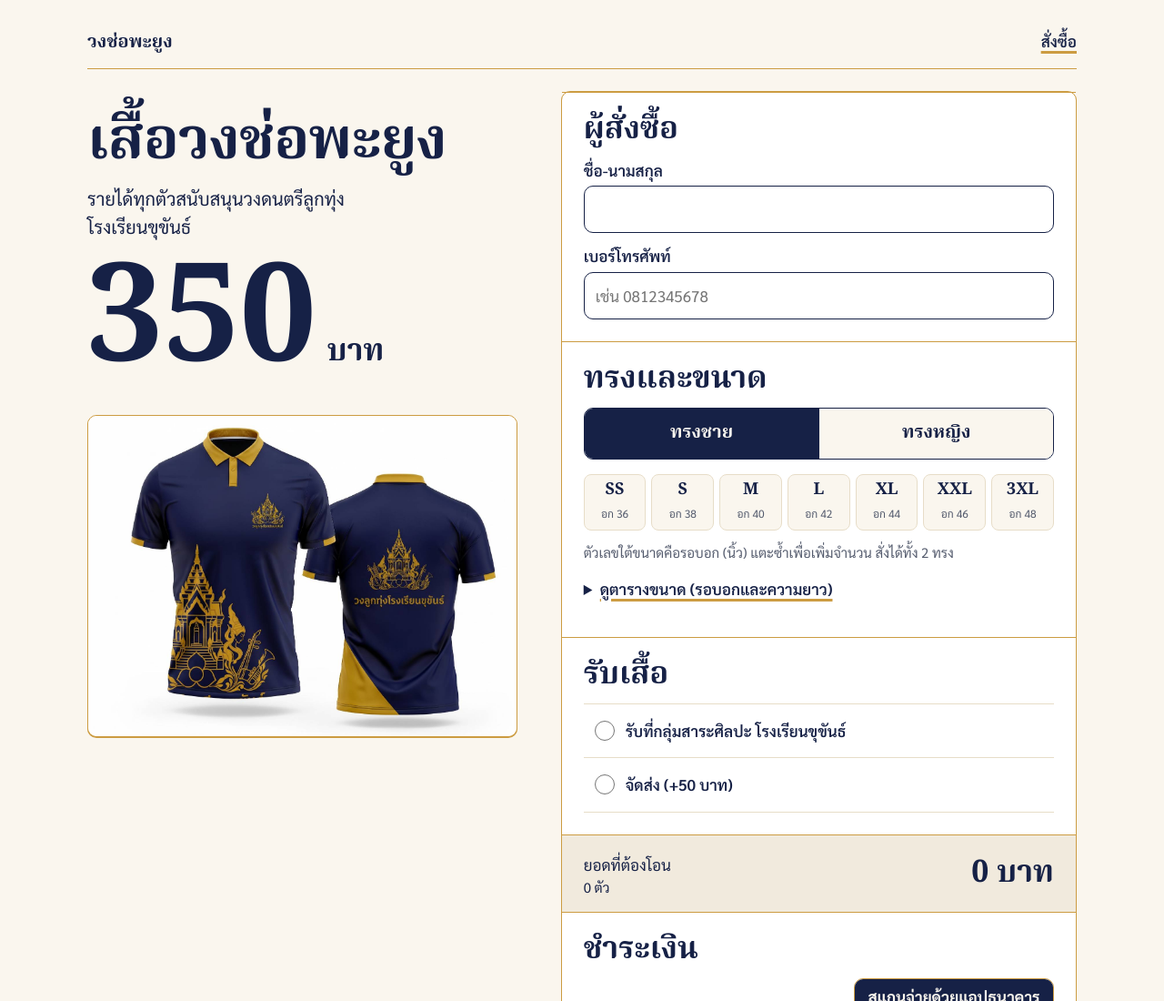
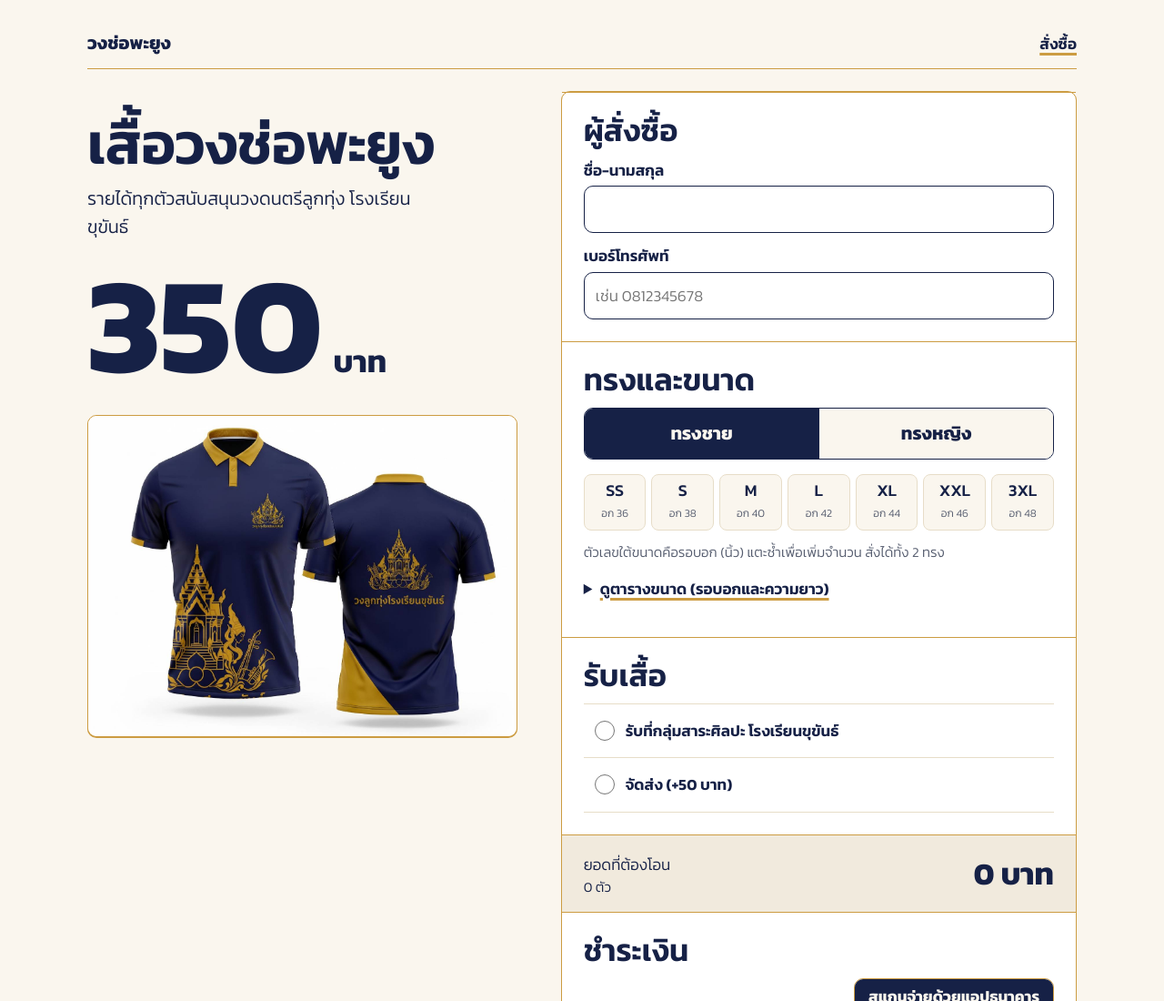
Before and after one commit to chophayung/chophayung.github.io, a plain HTML site: page index.html in a window 1280 px wide. Shown: the top 1100 px of the page at 91% size. Drawn offline with Linux system fonts and the light colour scheme.

Commit message:
Modify font styles and add Kanit font
Updated font styles and added a new font link for 'Kanit'. Adjusted CSS variables for display and body fonts.

```diff
--- a/index.html
+++ b/index.html
@@ -2,7 +2,7 @@
 <html lang="th"><head><meta charset="utf-8"><meta name="viewport" content="width=device-width, initial-scale=1">
 <title>สั่งซื้อเสื้อวงช่อพะยูง โรงเรียนขุขันธ์</title>
 <link rel="preconnect" href="https://fonts.googleapis.com"><link rel="preconnect" href="https://fonts.gstatic.com" crossorigin>
-<link href="https://fonts.googleapis.com/css2?family=Noto+Serif+Thai:wght@600;700&family=Sarabun:wght@400;600;700&display=swap" rel="stylesheet">
+<link href="https://fonts.googleapis.com/css2?family=Kanit:wght@300;400;500;600;700&display=swap" rel="stylesheet">
 <style>
 /* Hallmark · v2.0.0 · variant C atelier · redesign: full · scope: app · theme: carnival (brand drop: the shirt's navy and gold) · deal: manual · genre: editorial · signature: the shirt and its price, set poster-large · built by hand, scripts not run */
 /* critique: one form well on a hard ink shadow; options are ruled rows that invert when chosen; the live total sits in the display face */
@@ -12,7 +12,7 @@
   --color-ink:oklch(24% 0.08 270);--color-ink-2:oklch(34% 0.07 270);--color-muted:oklch(44% 0.04 270);
   --color-accent:oklch(80% 0.15 82);--color-accent-ink:oklch(24% 0.08 270);--color-accent-2:oklch(24% 0.08 270);
   --color-rule:oklch(24% 0.08 270);--color-focus:oklch(55% 0.2 25);--color-error:oklch(50% 0.2 25);--color-white:oklch(100% 0 0);
-  --font-display:"Kanit","Big Shoulders Display",Impact,sans-serif;--font-body:"Sarabun","Golos Text",system-ui,sans-serif;
+  --font-display:"Kanit","Big Shoulders Display",Impact,sans-serif;--font-body:"Kanit",system-ui,sans-serif;
   --radius-card:2px;--rule-hair:1px;--rule-bar:2px;--shadow-card:4px 4px 0 var(--color-ink);--shadow-press:1px 1px 0 var(--color-ink);
   --space-1:4px;--space-2:8px;--space-3:12px;--space-4:16px;--space-5:24px;--space-6:32px;--space-7:48px;--space-8:72px;
   --text-s:15px;--text-m:17px;--text-l:20px;--text-xl:26px;--text-2xl:34px;--display-s:clamp(40px,7vw,64px);--display-l:clamp(64px,13vw,150px);
@@ -115,7 +115,7 @@ a:focus-visible,button:focus-visible,input:focus-visible,textarea:focus-visible,
 --color-ink:oklch(26% 0.07 268);--color-muted:oklch(48% 0.03 268);
 --color-accent:oklch(26% 0.07 268);--color-accent-ink:oklch(97.5% 0.012 85);--color-rule:oklch(72% 0.12 80);
 --color-gold:oklch(72% 0.12 80);--color-focus:oklch(60% 0.15 70);
---font-display:"Noto Serif Thai",Georgia,serif;--radius-card:10px;--rule-bar:1px;--shadow-card:0 1px 0 var(--color-rule);--shadow-press:none}
+--font-display:"Kanit",system-ui,sans-serif;--radius-card:10px;--rule-bar:1px;--shadow-card:0 1px 0 var(--color-rule);--shadow-press:none}
 h1,h2,.price{font-weight:700}
 .hero h1{letter-spacing:-0.01em}
 .well{border-color:var(--color-rule);background:oklch(100% 0 0)}
@@ -137,6 +137,10 @@ h1,h2,.price{font-weight:700}
 .wait{display:none;margin-top:var(--space-3);text-align:center;color:var(--color-muted)}
 
 /* qa fixes */
+body{font-weight:300}
+h1,h2,h3{font-weight:600}
+b,strong,label,.chip b{font-weight:500}
+
 .chips{grid-template-columns:repeat(auto-fill,minmax(64px,1fr));gap:6px}
 .chip{padding:6px 2px;border-radius:8px}
 .chip b{font-size:18px;line-height:1.2}
```
